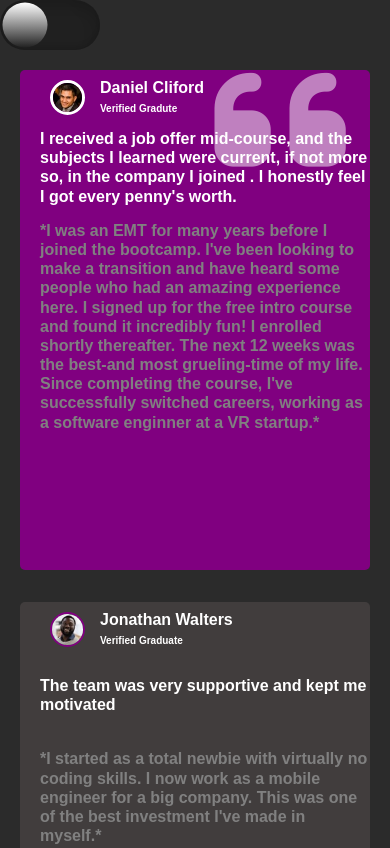
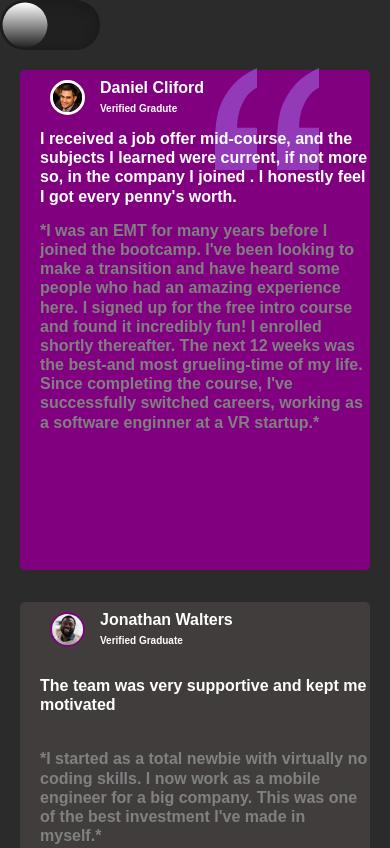
Before and after one commit to Wizdev0/testimonals.com, a plain HTML site: page index.html in a window 390 px wide. Shown: the top 848 px of the page. Drawn offline with Linux system fonts and the light colour scheme; a web font is replaced by a local one.

Commit message:
correction

```diff
--- a/index.css
+++ b/index.css
@@ -113,14 +113,16 @@ body.active{
     border-radius: 5px;
     line-break: auto;
     font-family:  sans-serif;
+    z-index: -1;
 }
 
 .quote{
     position: absolute;
-    top: 35px;
+    top: 59px;
     left: 30%;
     font-size: 150px;
     opacity: 0.5;
+    z-index:-1;
 }
 
 .note1{
@@ -285,7 +287,7 @@ body.active{
 }
 .quote{
     position: absolute;
-    top: 45px;
+    top: 68px;
     left: 55%;
     font-size: 150px;
     opacity: 0.5;
--- a/index.html
+++ b/index.html
@@ -27,7 +27,8 @@
 
    <main class="container">
         <div class="b1 box">
-            <i class="fa-solid fa-quote-left quote"></i>
+        <!--     <i class="fa-solid fa-quote-left quote"></i> -->
+             <img src="bg-pattern-quotation.svg" alt="trouble" class="quote">
             <head class="head">
                 <img class="image yoo" src="image-daniel.jpg" alt="daniel's pic">
                 <p class="name">
```
